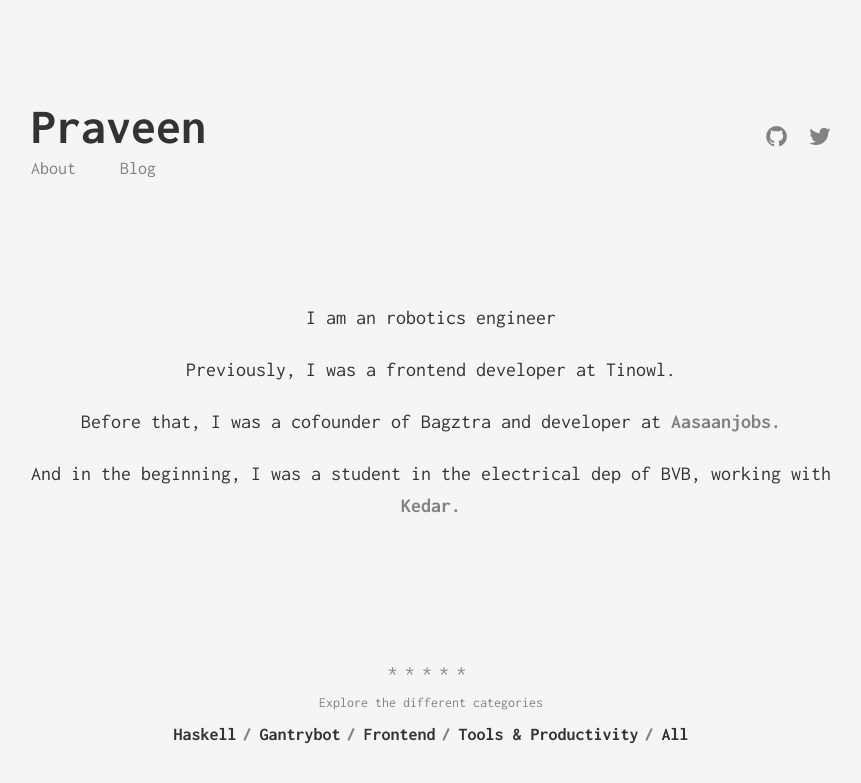
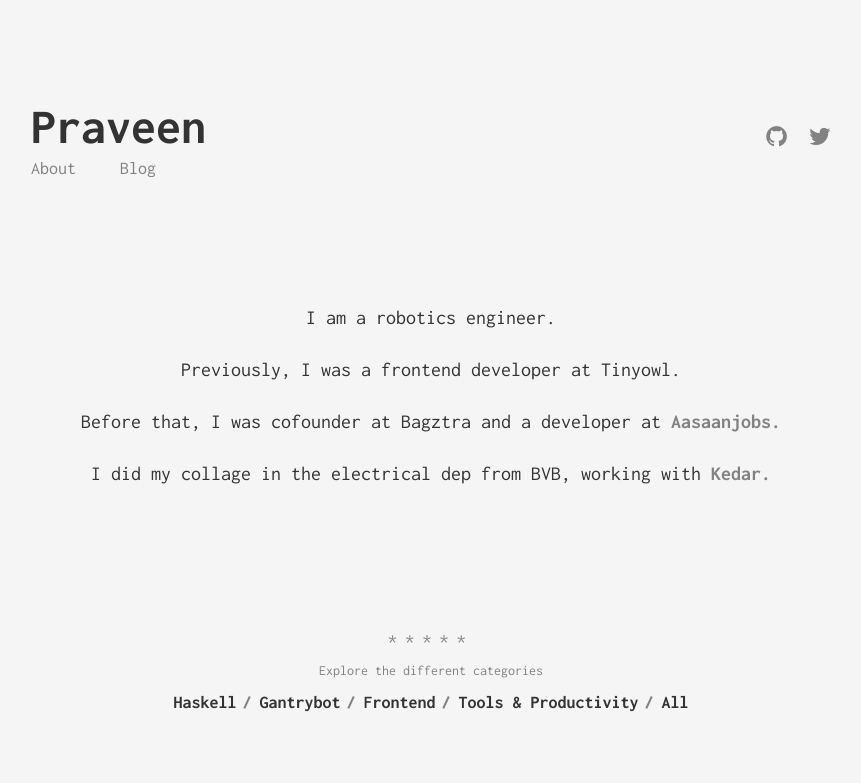
Before and after one commit to prrraveen/prrraveen.github.io, a Jekyll site: the page built from about.md, in a window 1280 px wide. Shown: the top 783 px of the page, without its empty margins (209-1070 px from the left). Built offline with Jekyll 4.4.1, drawn with Linux system fonts in a browser that asks for light colours.

Commit message:
Update about.md

```diff
--- a/about.md
+++ b/about.md
@@ -5,7 +5,7 @@ subtitle:
 permalink: /about/
 ---
 
-<p class='centerText'>I am an robotics engineer</p>
-<p class='centerText'>Previously, I was a frontend developer at Tinowl.</p>
-<p class='centerText'>Before that, I was a cofounder of Bagztra and developer at <a href="https://www.aasaanjobs.com/">Aasaanjobs.</a></p>
-<p class='centerText'> And in the beginning, I was a student in the electrical dep of BVB, working with <a href="https://www.facebook.com/gunkedar?fref=ts">Kedar.</a><p>
+<p class='centerText'>I am a robotics engineer.</p>
+<p class='centerText'>Previously, I was a frontend developer at Tinyowl.</p>
+<p class='centerText'>Before that, I was cofounder at Bagztra and a developer at <a href="https://www.aasaanjobs.com/">Aasaanjobs.</a></p>
+<p class='centerText'>  I did my collage in the electrical dep from BVB, working with <a href="https://www.facebook.com/gunkedar?fref=ts">Kedar.</a><p>
```
